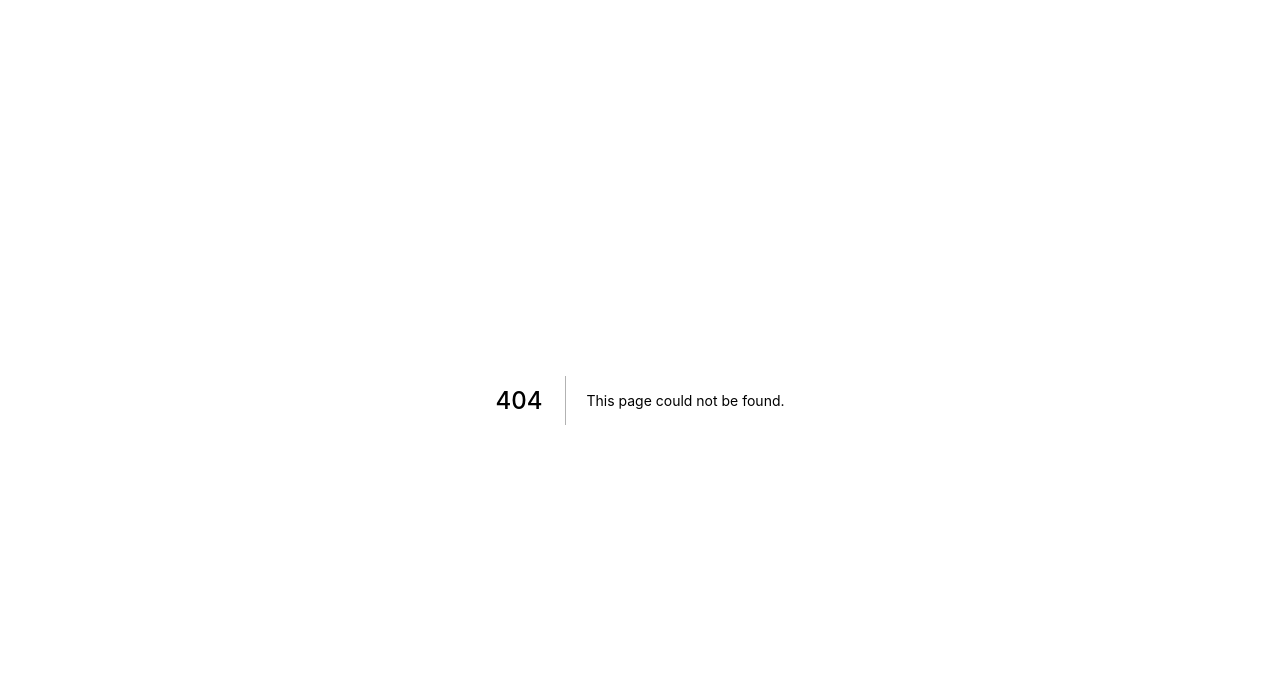
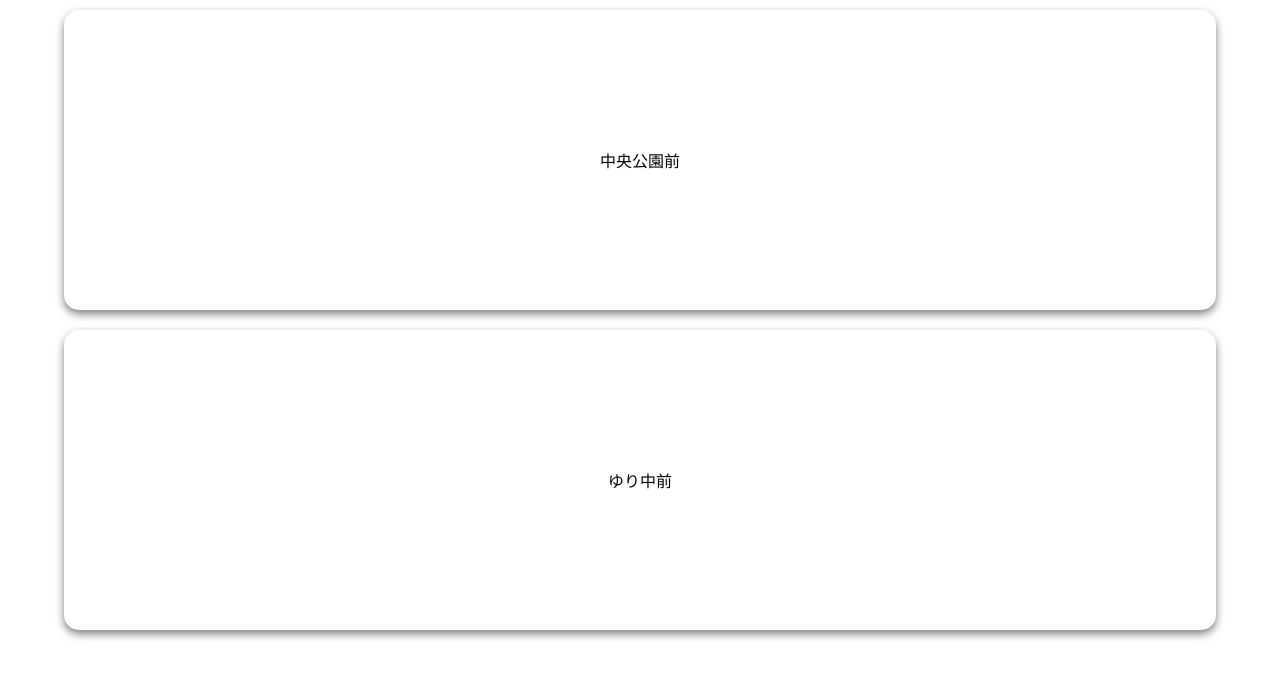
Before and after one commit to terakawakohei/SandaEzBus, a Next.js app: page /busstop in a window 1280 px wide. Before the commit this address had no page. Shown: the top 678 px of the page. Built offline with nearby package versions, Linux system fonts and the light colour scheme.

Commit message:
implement busstop page

```diff
--- /dev/null
+++ b/src/pages/busstop/index.js
@@ -0,0 +1,18 @@
+import { Link, Button, Flex } from '@chakra-ui/react'
+import { Box } from '@chakra-ui/react'
+
+
+export default function Test() {
+  return (
+    <Flex flexDirection='column' align='center'>
+        <Button as='a' href='/busstop/tyuokoen' margin='10px' w='90%' h='300px' boxShadow='0 4px 8px 0 rgba(0, 0, 0, .5)' borderRadius='15px' _hover={{transform:'translateY(-10px)', transition:'0.5s'}}>
+            中央公園前
+        </Button>
+        <Button as='a' href='/busstop/yurityu' margin='10px' w='90%' h='300px' boxShadow='0 4px 8px 0 rgba(0, 0, 0, .5)' borderRadius='15px' _hover={{transform:'translateY(-10px)', transition:'0.5s'}}>
+            ゆり中前
+        </Button>
+
+
+    </Flex>
+  )
+}
```
Also changed, not shown: src/pages/busstop/tyuokoen.js (added, +7 -0 lines), src/pages/_app.js (renamed from pages/_app.js), src/pages/api/hello.js (renamed from pages/api/hello.js), src/pages/busstop/yurityu.js (added), src/pages/index.js (renamed from pages/index.js), src/styles/Home.module.css (renamed from styles/Home.module.css), src/styles/globals.css (renamed from styles/globals.css).
